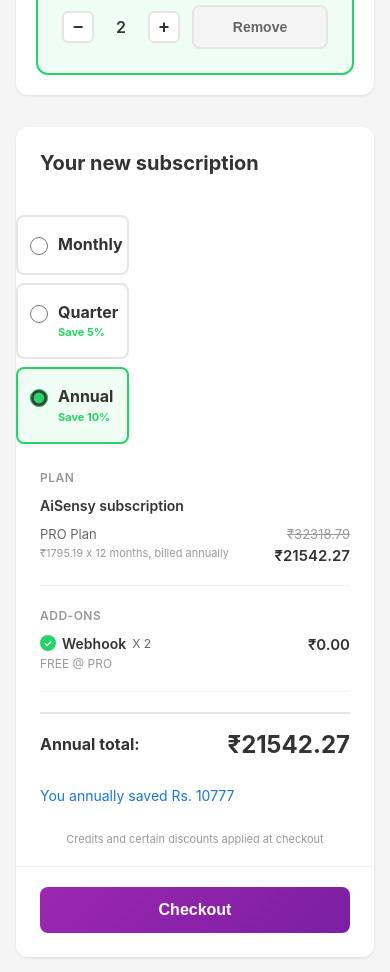
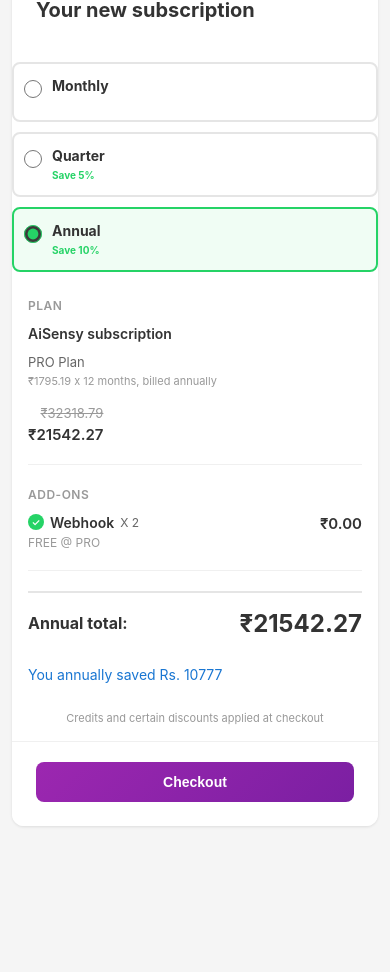
Before and after one commit to Mishragp/aisensy-dashboard, a React (Vite) app: page /subscription/add-ons in a window 390 px wide. Shown: the part 968-1940 px from the top of the page. After the commit the page ends 1806 px from the top, so only its background shows below. Built offline with nearby package versions, Linux system fonts and the light colour scheme.

Commit message:
changes in api

```diff
--- a/src/components/Sidebar.css
+++ b/src/components/Sidebar.css
@@ -141,10 +141,16 @@
   .sidebar {
     transform: translateX(-100%);
     transition: transform 0.3s ease;
+    z-index: 1001;
   }
 
   .sidebar.open {
     transform: translateX(0);
+    z-index: 1001;
+  }
+
+  .sidebar.hidden {
+    transform: translateX(-100%);
   }
 
   .sidebar-header {
--- a/src/components/Subscription/AddOnsCustomization.css
+++ b/src/components/Subscription/AddOnsCustomization.css
@@ -645,6 +645,10 @@
     padding: 16px;
   }
 
+  .breadcrumb {
+    flex-wrap: wrap;
+  }
+
   .addons-main {
     padding: 20px;
   }
@@ -652,4 +656,79 @@
   .addons-grid {
     grid-template-columns: 1fr;
   }
+
+  .billing-frequency {
+    flex-direction: column;
+    gap: 10px;
+  }
+
+  .billing-option {
+    min-width: 100%;
+    max-width: 100%;
+    flex: 1 1 100%;
+  }
+
+  .subscription-summary {
+    position: relative;
+    top: auto;
+    max-height: none;
+  }
+
+  .summary-section {
+    padding: 0 20px 20px 20px;
+  }
+
+  .plan-content-wrapper {
+    flex-direction: column;
+    gap: 8px;
+  }
+
+  .plan-right {
+    align-items: flex-start;
+  }
 }
+
+@media (max-width: 480px) {
+  .addons-customization {
+    padding: 12px;
+  }
+
+  .addons-main {
+    padding: 16px;
+  }
+
+  .addon-card {
+    padding: 20px;
+    min-height: auto;
+  }
+
+  .billing-option {
+    padding: 14px 10px;
+  }
+
+  .billing-label-text {
+    font-size: 14px;
+  }
+
+  .save-badge {
+    font-size: 10px;
+  }
+
+  .summary-section {
+    padding: 0 16px 16px 16px;
+  }
+
+  .plan-content-wrapper {
+    flex-direction: column;
+  }
+
+  .plan-right {
+    align-items: flex-start;
+    margin-top: 8px;
+  }
+
+  .btn-checkout {
+    padding: 12px;
+    font-size: 14px;
+  }
+}
--- a/src/components/Subscription/Checkout.css
+++ b/src/components/Subscription/Checkout.css
@@ -864,6 +864,10 @@
     padding: 16px;
   }
 
+  .breadcrumb {
+    flex-wrap: wrap;
+  }
+
   .checkout-main,
   .checkout-summary {
     padding: 20px;
@@ -871,6 +875,32 @@
 
   .checkout-title {
     font-size: 24px;
+  }
+
+  .billing-frequency-summary {
+    flex-direction: column;
+    gap: 10px;
+  }
+
+  .billing-option-summary {
+    min-width: 100%;
+    max-width: 100%;
+    flex: 1 1 100%;
+  }
+
+  .checkout-summary {
+    position: relative;
+    top: auto;
+    max-height: none;
+  }
+
+  .plan-content-wrapper-checkout {
+    flex-direction: column;
+    gap: 8px;
+  }
+
+  .plan-right-checkout {
+    align-items: flex-start;
   }
 
   .modal-content {
@@ -881,3 +911,60 @@
     grid-template-columns: 1fr;
   }
 }
+
+@media (max-width: 480px) {
+  .checkout-page {
+    padding: 12px;
+  }
+
+  .checkout-main,
+  .checkout-summary {
+    padding: 16px;
+  }
+
+  .checkout-title {
+    font-size: 20px;
+  }
+
+  .billing-option-summary {
+    padding: 14px 10px;
+  }
+
+  .billing-content-summary > span:first-child {
+    font-size: 14px;
+  }
+
+  .save-badge-summary {
+    font-size: 10px;
+  }
+
+  .plan-content-wrapper-checkout {
+    flex-direction: column;
+  }
+
+  .plan-right-checkout {
+    align-items: flex-start;
+    margin-top: 8px;
+  }
+
+  .btn-pay-now {
+    width: 100%;
+    margin: 0 0 20px 0;
+  }
+
+  .subscription-changes {
+    padding: 0 16px 16px 16px;
+  }
+
+  .total-due {
+    padding: 16px;
+  }
+
+  .next-charge {
+    padding: 0 16px 16px 16px;
+  }
+
+  .info-section {
+    padding: 0 16px;
+  }
+}
--- a/src/components/Subscription/Checkout.jsx
+++ b/src/components/Subscription/Checkout.jsx
@@ -188,7 +188,7 @@
         <button className="close-btn" onClick={() => navigate(-1)}>×</button>
       </div>
 
-      <div className="checkout-content">
+        <div className="checkout-content">
         <div className="checkout-main">
           <h1 className="checkout-title">Checkout</h1>
 
--- a/src/components/Subscription/SubscriptionPayment.css
+++ b/src/components/Subscription/SubscriptionPayment.css
@@ -798,10 +798,26 @@
 
   .billing-frequency {
     flex-direction: column;
+    gap: 10px;
   }
 
   .billing-option {
     min-width: 100%;
+    max-width: 100%;
+    flex: 1 1 100%;
+  }
+
+  .summary-section {
+    padding: 0 16px 16px 16px;
+  }
+
+  .plan-content-wrapper {
+    flex-direction: column;
+    gap: 8px;
+  }
+
+  .plan-right {
+    align-items: flex-start;
   }
 
   .plan-card {
@@ -905,6 +921,7 @@
   .breadcrumb {
     font-size: 11px;
     width: 100%;
+    flex-wrap: wrap;
   }
 
   .close-btn {
@@ -955,26 +972,42 @@
 
   .subscription-summary {
     padding: 16px;
+    position: relative;
+    top: auto;
+    max-height: none;
   }
 
   .summary-title {
     font-size: 16px;
   }
 
-  .item-name {
-    font-size: 13px;
+  .billing-option {
+    padding: 14px 10px;
   }
 
-  .item-current-price {
+  .billing-label-text {
     font-size: 14px;
   }
 
-  .annual-total {
-    font-size: 16px;
+  .save-badge {
+    font-size: 10px;
   }
 
-  .btn-next-checkout {
-    padding: 12px 20px;
+  .summary-section {
+    padding: 0 16px 16px 16px;
+  }
+
+  .plan-content-wrapper {
+    flex-direction: column;
+  }
+
+  .plan-right {
+    align-items: flex-start;
+    margin-top: 8px;
+  }
+
+  .btn-checkout {
+    padding: 12px;
     font-size: 14px;
   }
 }
```
